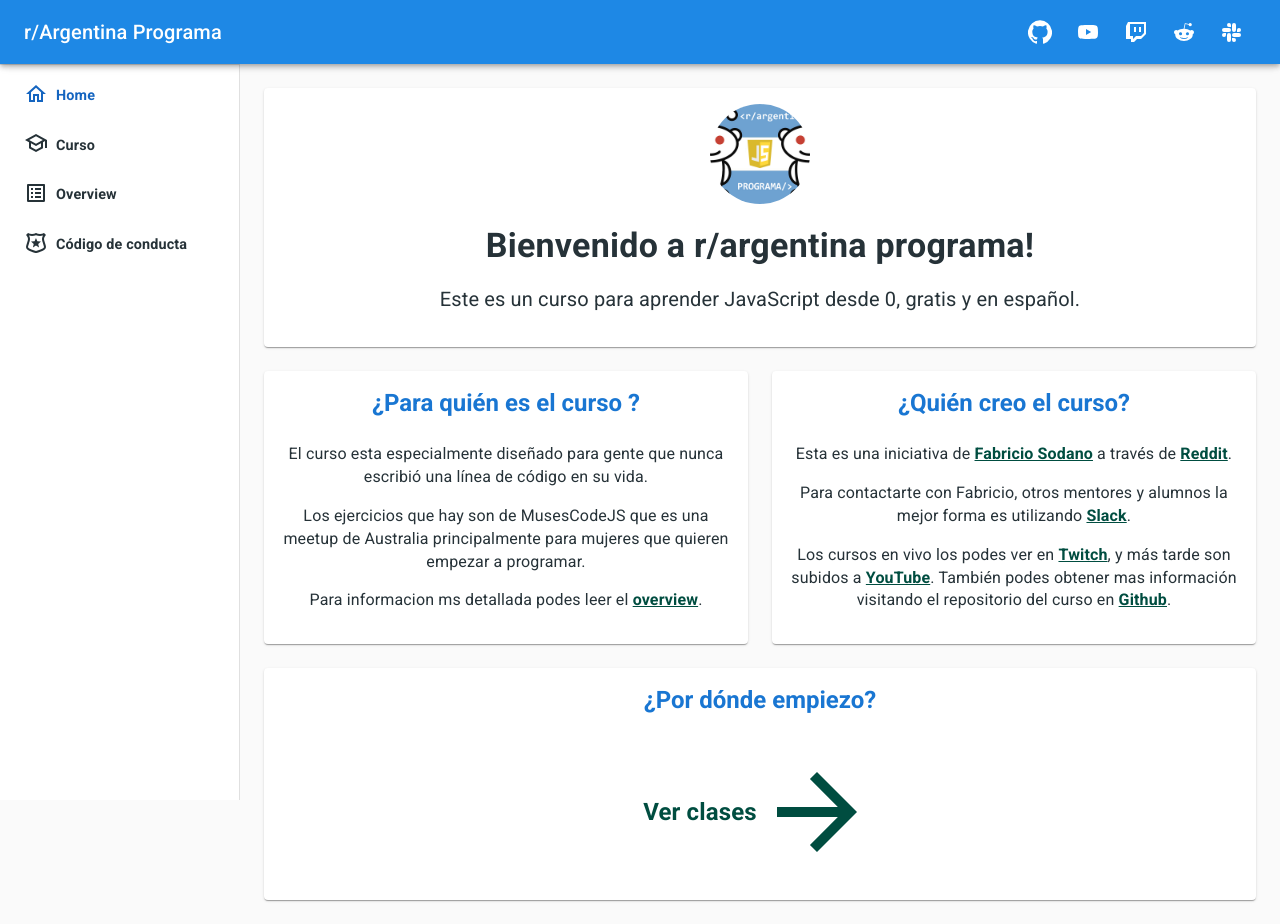
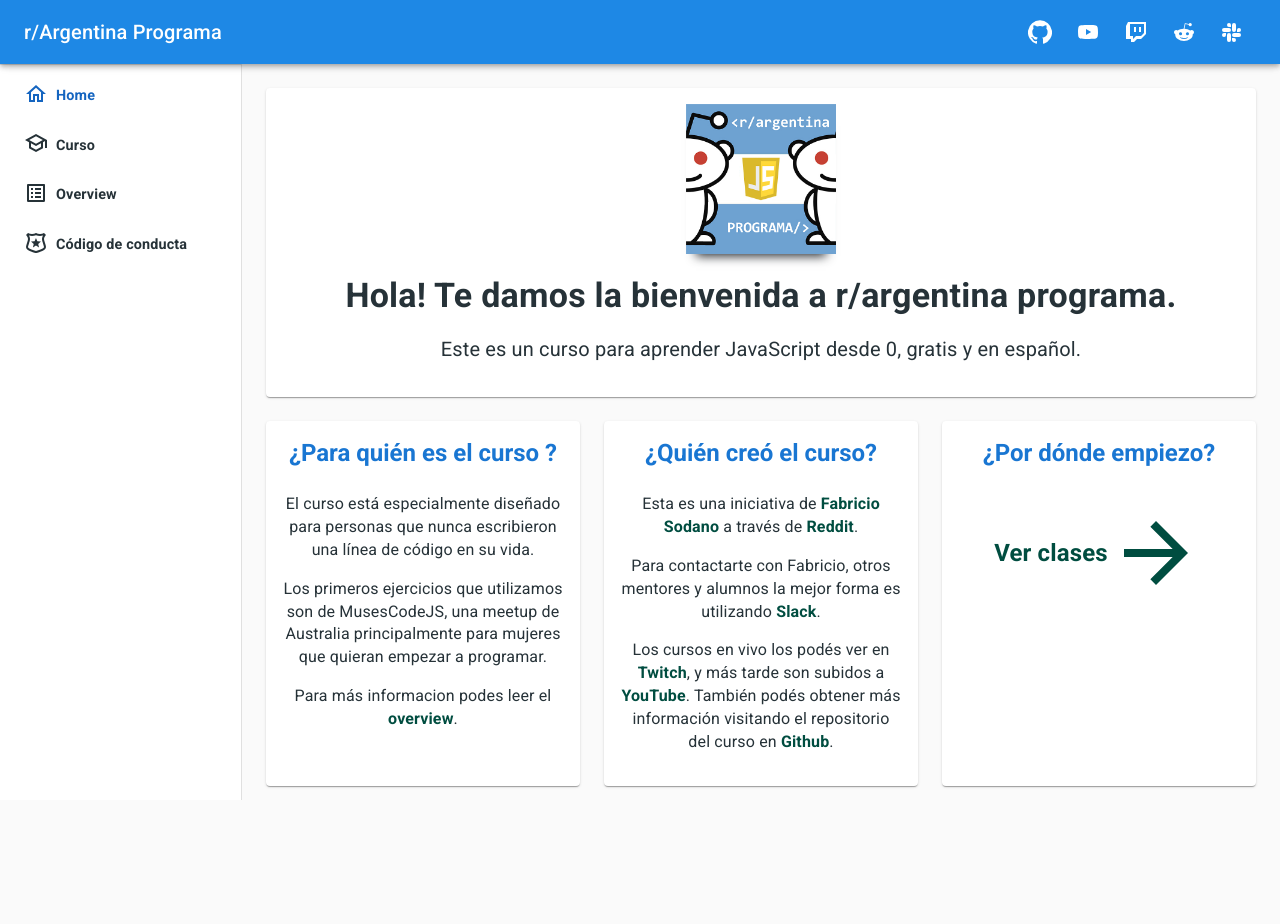
Before and after one commit to alvarovillafane/r-argentina-programa-website, a React (Create React App) app: page / in a window 1280 px wide. After the commit the page ends 810 px from the top, so only its background shows below. Built offline with nearby package versions, Linux system fonts and the light colour scheme; no server answers.

Commit message:
Typos y algo de UI.

```diff
--- a/src/components/Home.js
+++ b/src/components/Home.js
@@ -23,14 +23,17 @@
       textAlign: 'center',
       '& a': {
         color: teal[900],
-        fontWeight: 700
+        fontWeight: 700,
+        textDecoration: 'none'
       }
     },
     avatar: {
       display: 'inline-block',
-      height: 100,
+      height: 150,
       textAlign: 'center',
-      width: 100,
+      width: 150,
+      borderRadius: 0,
+      boxShadow: "0 12px 10px -10px #212529"
     },
     tituloBienvenida: {
       margin: '16px 0',
@@ -67,8 +70,8 @@
     flecha: {
       color: teal[900],
       '& svg': {
-        width: '5em',
-        height: '5em',
+        width: '4em',
+        height: '4em',
       },
       '&:hover': {
         color: teal[500],
@@ -95,14 +98,14 @@
               className={classes.avatar}
             />
             <Typography variant="h4" component="h1" className={classes.tituloBienvenida}>
-              Bienvenido a r/argentina programa!
+              Hola! Te damos la bienvenida a r/argentina programa.
             </Typography>
             <Typography variant="h6" component="h2" className={classes.subtitulo}>
               Este es un curso para aprender JavaScript desde 0, gratis y en español.
             </Typography>
           </Paper>
       </Grid>
-      <Grid item xs={12} md={6}>
+      <Grid item xs={12} md={4}>
         <Paper className={classes.paper}>
           <Typography
             variant="h5"
@@ -111,25 +114,25 @@
           >
             ¿Para quién es el curso ?
           </Typography>
-            <p>El curso esta especialmente diseñado para gente que nunca escribió una
+            <p>El curso está especialmente diseñado para personas que nunca escribieron una
                 línea de código en su vida.
             </p>
-            <p>Los ejercicios que hay son de MusesCodeJS que es una meetup de
-              Australia principalmente para mujeres que quieren empezar a programar.
+            <p>Los primeros ejercicios que utilizamos son de MusesCodeJS, una meetup de
+              Australia principalmente para mujeres que quieran empezar a programar.
             </p>
-            <p>Para informacion ms detallada podes leer
+            <p>Para más informacion podes leer
               el <Link to="/overview">overview</Link>.
             </p>
           </Paper>
         </Grid>
-        <Grid item xs={12} md={6}>
+        <Grid item xs={12} md={4}>
           <Paper className={classes.paper}>
             <Typography
               variant="h5"
               component="h3"
               className={classes.tituloInfo}
             >
-              ¿Quién creo el curso?
+              ¿Quién creó el curso?
             </Typography>
             <p>
               Esta es una iniciativa
@@ -145,17 +148,17 @@
               rel="noopener noreferrer" href={slackLink}>Slack</a>.
             </p>
             <p>
-              Los cursos en vivo los podes ver en <a target="_blank" rel="noopener noreferrer"
+              Los cursos en vivo los podés ver en <a target="_blank" rel="noopener noreferrer"
               href="https://www.twitch.tv/rargentinaprograma/">Twitch</a>, y
               más tarde son subidos a <a target="_blank" rel="noopener noreferrer"
               href="https://www.youtube.com/channel/UCXfQLgiBQPIzBp8-nRsG0KA">YouTube</a>.
-              También podes obtener mas información visitando el repositorio del curso
+              También podés obtener más información visitando el repositorio del curso
               en <a target="_blank" rel="noopener noreferrer"
               href="https://github.com/r-argentina-programa/introduccion-a-js">Github</a>.
             </p>
           </Paper>
         </Grid>
-        <Grid item xs={12} sm={12} className={classes.primeraClase}>
+        <Grid item xs={12} sm={4} className={classes.primeraClase}>
           <Paper className={classes.paper}>
             <Typography
               variant="h5"
--- a/src/layout/Content.js
+++ b/src/layout/Content.js
@@ -14,7 +14,7 @@
 import { makeStyles } from '@material-ui/core/styles';
 import { Typography } from '@material-ui/core';
 
-const drawerWidth = 240;
+const drawerWidth = 242;
 
 const useStyles = makeStyles(theme => ({
   root: {
```
